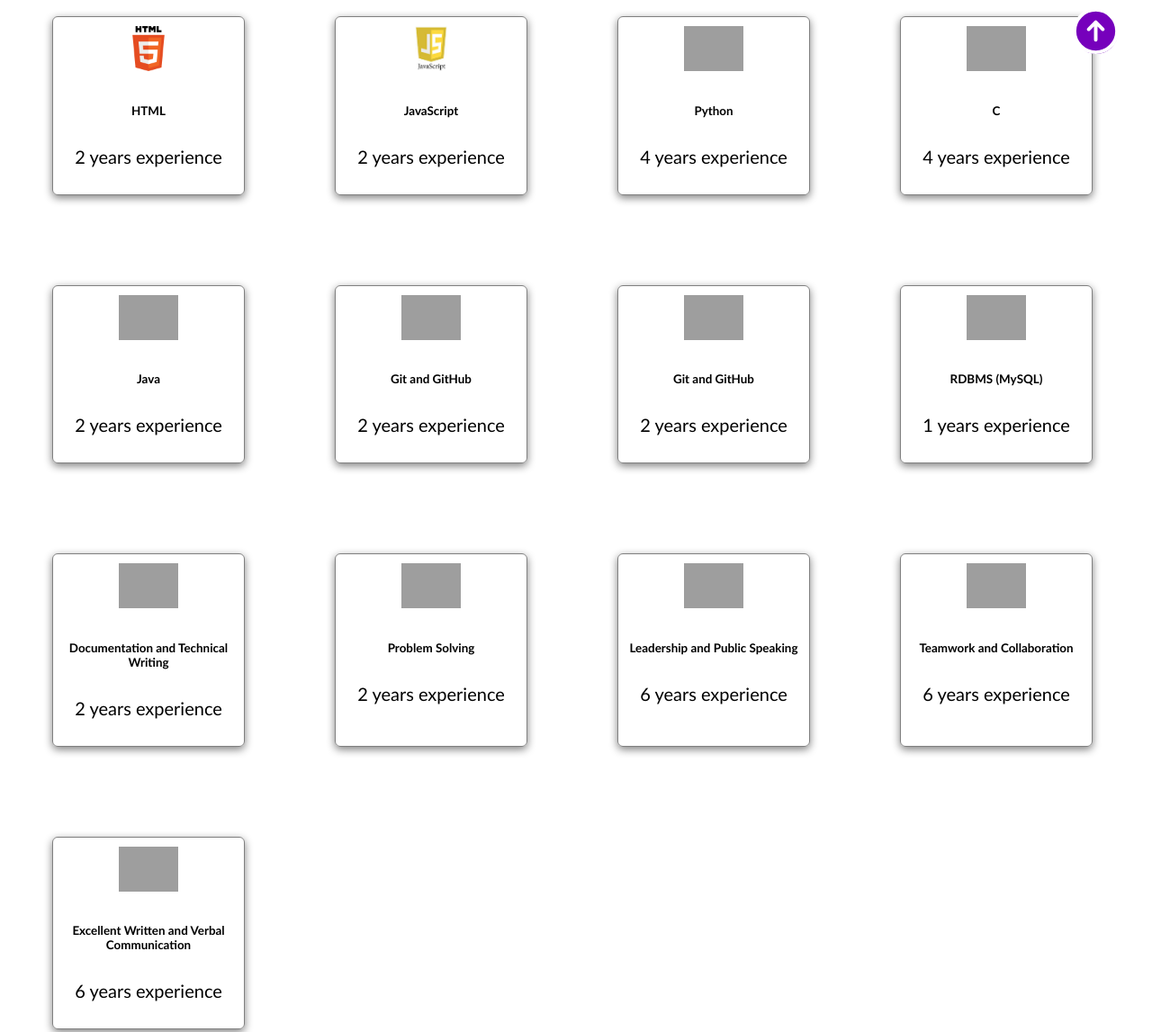
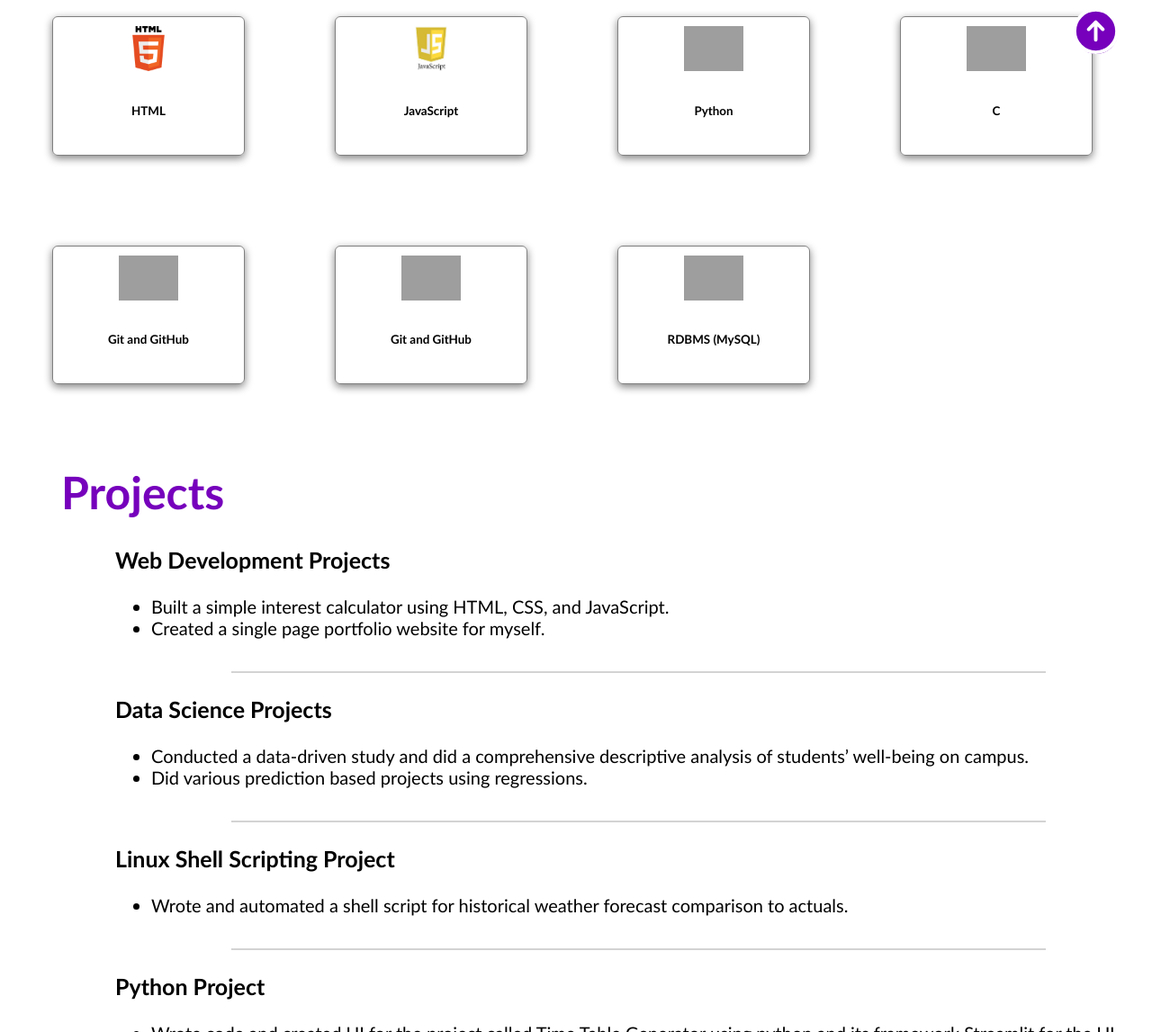
Before and after one commit to msd-prasad/PrasadMaddula-portfolio, a plain HTML site: page index.html in a window 1280 px wide. Shown: the part 716-1863 px from the top of the page at 90% size. Drawn offline with Linux system fonts and the light colour scheme; grey boxes are pictures that could not be loaded.

Commit message:
Update index.html
Updated Skills section

```diff
--- a/index.html
+++ b/index.html
@@ -58,79 +58,36 @@
         <div class="skill">
           <img src="html_finalprojimages/html5.png"/>
           <h6>HTML</h6>
-          <p>2 years experience</p>
         </div>
 
         <div class="skill">
           <img src="html_finalprojimages/js.jpeg"/>
           <h6>JavaScript</h6>
-          <p>2 years experience</p>
         </div>
 
         <div class="skill">
           <img src="https://qph.cf2.quoracdn.net/main-qimg-28cadbd02699c25a88e5c78d73c7babc"/>
           <h6>Python</h6>
-          <p>4 years experience</p>
         </div>
 
         <div class="skill">
           <img src="https://upload.wikimedia.org/wikipedia/commons/thumb/1/18/C_Programming_Language.svg/1200px-C_Programming_Language.svg.png"/>
           <h6>C</h6>
-          <p>4 years experience</p>
-        </div>
-
-        <div class="skill">
-          <img src="https://1000logos.net/wp-content/uploads/2020/09/Java-Logo.png"/>
-          <h6>Java</h6>
-          <p>2 years experience</p>
         </div>
 
         <div class="skill">
           <img src="https://res.cloudinary.com/practicaldev/image/fetch/s--08RY4_Yg--/c_imagga_scale,f_auto,fl_progressive,h_420,q_auto,w_1000/https://dev-to-uploads.s3.amazonaws.com/i/1o8inq8110mxvqyls276.png"/>
           <h6>Git and GitHub</h6>
-          <p>2 years experience</p>
         </div>
 
         <div class="skill">
           <img src="https://miro.medium.com/v2/resize:fit:442/0*8_o9lNkj5aQOhPjX.png"/>
           <h6>Git and GitHub</h6>
-          <p>2 years experience</p>
         </div>
 
         <div class="skill">
           <img src="https://d1.awsstatic.com/asset-repository/products/amazon-rds/1024px-MySQL.ff87215b43fd7292af172e2a5d9b844217262571.png"/>
           <h6>RDBMS (MySQL)</h6>
-          <p>1 years experience</p>
-        </div>
-
-        <div class="skill">
-          <img src="https://blog.bit.ai/wp-content/uploads/2020/06/mw1920_internal-asset1-36.png"/>
-          <h6>Documentation and Technical Writing</h6>
-          <p>2 years experience</p>
-        </div>
-
-        <div class="skill">
-          <img src="https://www.oneeducation.org.uk/wp-content/uploads/2020/07/Creativity-and-Problem-Solving-Skills-1.jpg"/>
-          <h6>Problem Solving</h6>
-          <p>2 years experience</p>
-        </div>
-
-        <div class="skill">
-          <img src="https://encrypted-tbn0.gstatic.com/images?q=tbn:ANd9GcQW35hS7m1s_EFOh6JZ_LPzu2ssDZB0-WUdDQ&usqp=CAU"/>
-          <h6>Leadership and Public Speaking</h6>
-          <p>6 years experience</p>
-        </div>
-
-        <div class="skill">
-          <img src="https://static.vecteezy.com/system/resources/previews/023/608/062/original/teamwork-concept-project-team-collaboration-teamwork-partnership-or-colleagues-working-together-to-solve-problems-and-achieve-success-businessmen-colleagues-working-together-on-a-jigsaw-puzzle-vector.jpg"/>
-          <h6>Teamwork and Collaboration</h6>
-          <p>6 years experience</p>
-        </div>
-
-        <div class="skill">
-          <img src="https://media.licdn.com/dms/image/C4D12AQG-xIOVAlCsgQ/article-inline_image-shrink_1500_2232/0/1653495338222?e=1698883200&v=beta&t=bKtntVEqxcH6dYZ4ejyc1VvDmzLWiJcd_TP_oQZWAbM"/>
-          <h6>Excellent Written and Verbal Communication</h6>
-          <p>6 years experience</p>
         </div>
 
       </div>
```
